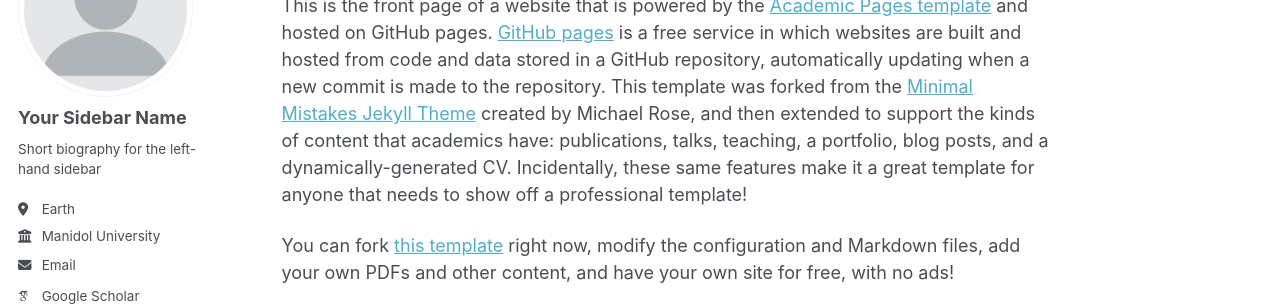
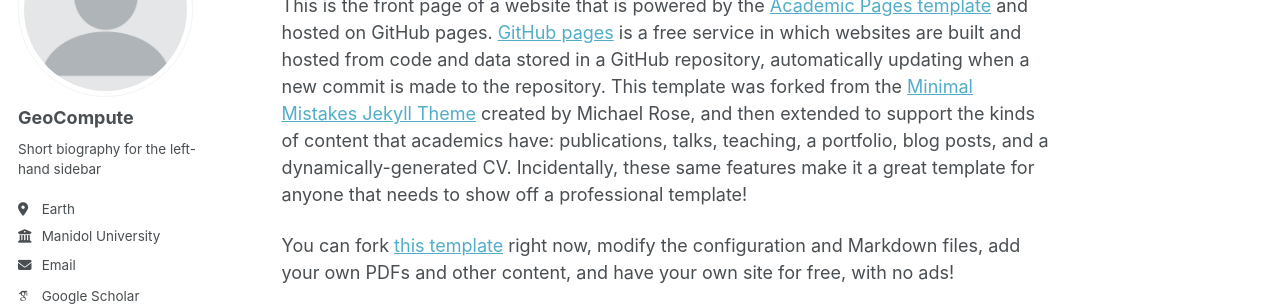
Before and after one commit to Songkhun/Songkhun.github.io, a Jekyll site: the page built from _pages/about.md, in a window 1280 px wide. Shown: the part 177-483 px from the top of the page. Built offline with Jekyll 4.4.1, drawn with Linux system fonts in a browser that asks for light colours; some web fonts are replaced; a script that is not in the unit is left out.

Commit message:
Update author name in configuration file

```diff
--- a/_config.yml
+++ b/_config.yml
@@ -24,7 +24,7 @@ repository               : "Songkhun.github.io"
 author:
   # Biographic information
   avatar           : "profile.png"
-  name             : "Your Sidebar Name"
+  name             : "GeoCompute"
   pronouns         : # example: "He/him"
   bio              : "Short biography for the left-hand sidebar"
   location         : "Earth"
```
